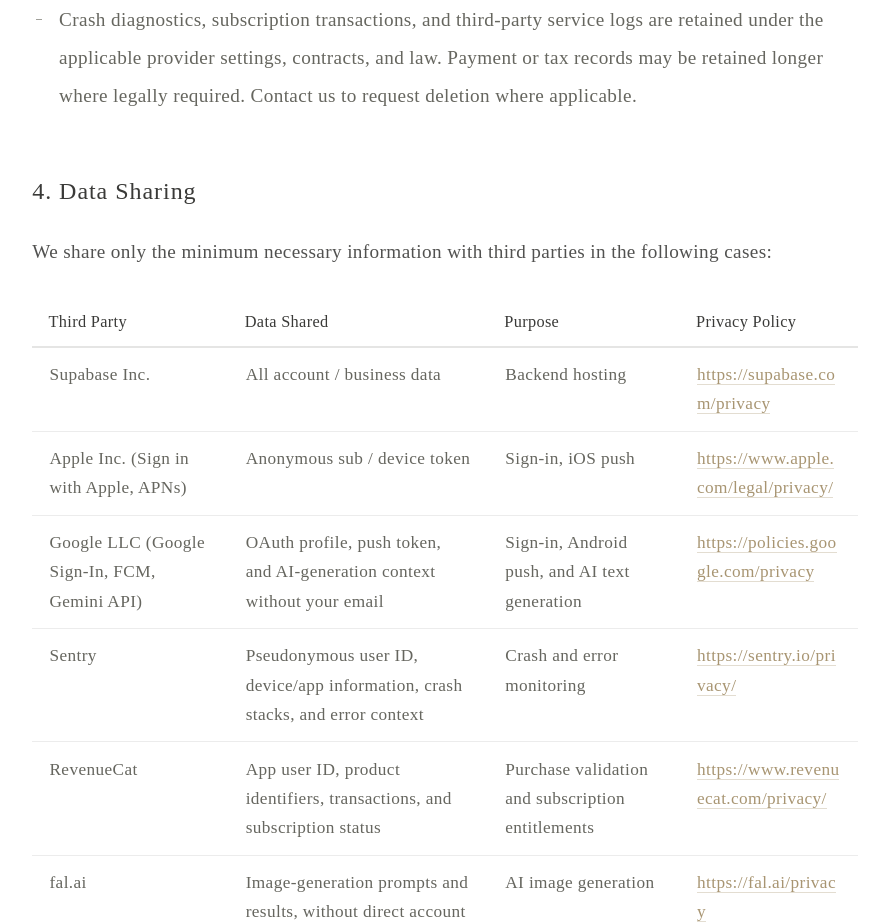
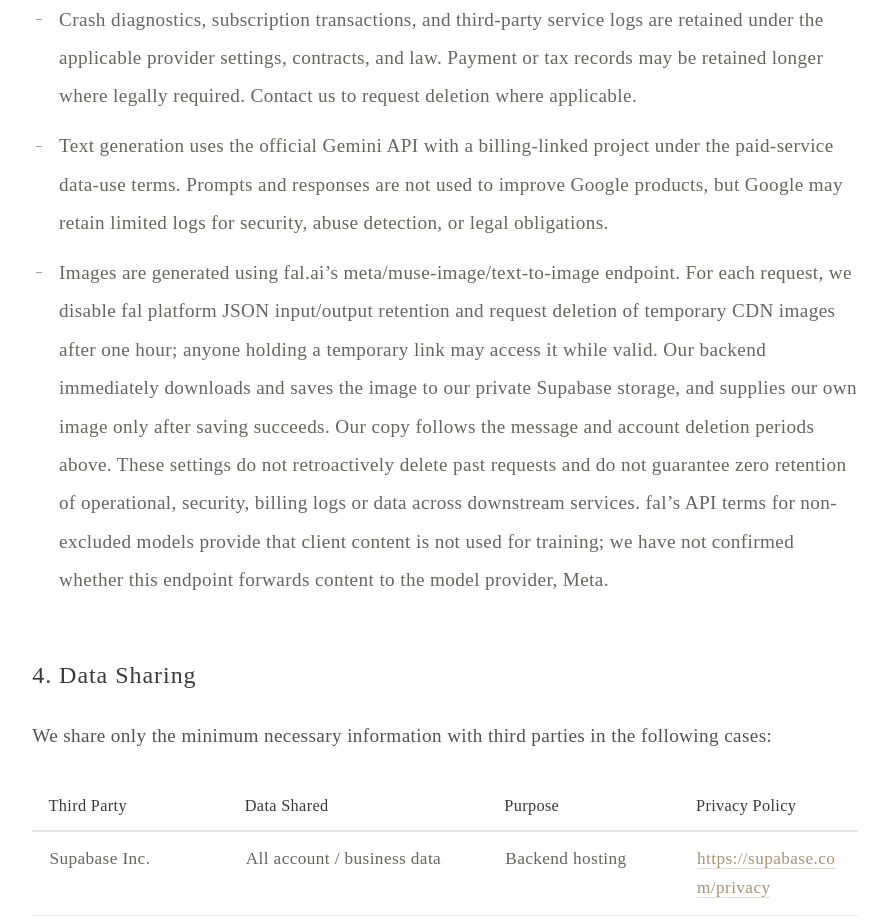
Before and after one commit to ArborM6/echo.arborm.co, a React (Vite) app: page /privacy in a window 1280 px wide. Shown: the part 4560-5484 px from the top of the page, without its empty margins (195-1084 px from the left). Built offline with nearby package versions, Linux system fonts and the light colour scheme; no server answers; a small style sheet from the web is missing; a web font is replaced by a local one.

Commit message:
docs: 说明 Gemini 与 fal 的实际保留设置

```diff
--- a/src/i18n/locales.ts
+++ b/src/i18n/locales.ts
@@ -159,6 +159,8 @@
   "privacy.s3_retention_delete": "账号删除在确认后最迟 7 天内完成；已使用、过期或替换的网页删除请求令牌最多保留 30 天用于安全审计，随后删除。",
   "privacy.s3_retention_reports": "AI 内容举报及内容快照在账号存续期间保留，以便审核、处理申诉和防止滥用；删除账号时一并删除，法律另有要求的除外。",
   "privacy.s3_retention_providers": "崩溃诊断、订阅交易和第三方服务日志按相应服务商的设置、合同及适用法律保留；支付或税务记录可能依法保留更长时间。您可联系我们请求适用范围内的删除。",
+  "privacy.s3_retention_gemini": "文本生成使用已关联结算账号的 Gemini 官方 API，适用付费服务的数据使用条款：提示与响应不用于改进 Google 产品，但 Google 仍可能为安全、滥用检测或法律义务有限保留日志。",
+  "privacy.s3_retention_fal": "图片生成使用 fal.ai 的 meta/muse-image/text-to-image。我们在每次请求中关闭 fal 平台的请求／响应 JSON 保留，并请求临时 CDN 图片在 1 小时后到期删除；临时链接有效期间可被持有链接者访问。后端立即下载并保存到我们的私有 Supabase 存储，保存成功后才向应用提供自有图片；该副本遵循上述消息与账号删除期限。设置不追溯删除历史请求，也不代表运营、安全、计费日志或所有下游服务零留存。fal 非排除模型适用 API 条款中不使用客户内容训练的约定；该端点是否向模型提供方 Meta 转发内容尚未确认。",
   'privacy.s4_title': '4. 信息共享',
   'privacy.s4_intro': '我们仅在以下情形与第三方共享必要信息：',
   'privacy.s4_table_header_party': '第三方',
@@ -482,6 +484,8 @@
   "privacy.s3_retention_delete": "帳號刪除在確認後最遲 7 天內完成；已使用、過期或替換的網頁刪除請求權杖最多保留 30 天用於安全稽核，之後刪除。",
   "privacy.s3_retention_reports": "AI 內容檢舉及內容快照在帳號存續期間保留，以便審核、處理申訴和防止濫用；刪除帳號時一併刪除，法律另有要求者除外。",
   "privacy.s3_retention_providers": "當機診斷、訂閱交易和第三方服務日誌按相應服務商的設定、合約及適用法律保留；付款或稅務記錄可能依法保留更長時間。您可聯絡我們請求適用範圍內的刪除。",
+  "privacy.s3_retention_gemini": "文字產生使用已關聯結算帳號的 Gemini 官方 API，適用付費服務的資料使用條款：提示與回應不會用於改進 Google 產品，但 Google 仍可能為安全、濫用偵測或法律義務有限保留日誌。",
+  "privacy.s3_retention_fal": "圖片產生使用 fal.ai 的 meta/muse-image/text-to-image。我們在每次請求中關閉 fal 平台的請求／回應 JSON 保留，並要求暫存 CDN 圖片在 1 小時後到期刪除；暫存連結有效期間可被持有連結者存取。後端立即下載並儲存到我們的私有 Supabase 儲存空間，儲存成功後才向應用提供自有圖片；該副本遵循上述訊息與帳號刪除期限。設定不追溯刪除歷史請求，也不代表營運、安全、計費日誌或所有下游服務零留存。fal 非排除模型適用 API 條款中不使用客戶內容訓練的約定；該端點是否向模型提供方 Meta 轉發內容尚未確認。",
   'privacy.s4_title': '4. 資訊共享',
   'privacy.s4_intro': '我們僅在以下情形與第三方共享必要資訊：',
   'privacy.s4_table_header_party': '第三方',
@@ -805,6 +809,8 @@
   "privacy.s3_retention_delete": "Account deletion is completed no later than 7 days after confirmation. Used, expired, or superseded web deletion-request tokens may be retained for up to 30 days for security auditing, then removed.",
   "privacy.s3_retention_reports": "AI-content reports and content snapshots are retained while the account exists to support review, appeals, and abuse prevention, and are removed with account deletion unless law requires otherwise.",
   "privacy.s3_retention_providers": "Crash diagnostics, subscription transactions, and third-party service logs are retained under the applicable provider settings, contracts, and law. Payment or tax records may be retained longer where legally required. Contact us to request deletion where applicable.",
+  "privacy.s3_retention_gemini": "Text generation uses the official Gemini API with a billing-linked project under the paid-service data-use terms. Prompts and responses are not used to improve Google products, but Google may retain limited logs for security, abuse detection, or legal obligations.",
+  "privacy.s3_retention_fal": "Images are generated using fal.ai’s meta/muse-image/text-to-image endpoint. For each request, we disable fal platform JSON input/output retention and request deletion of temporary CDN images after one hour; anyone holding a temporary link may access it while valid. Our backend immediately downloads and saves the image to our private Supabase storage, and supplies our own image only after saving succeeds. Our copy follows the message and account deletion periods above. These settings do not retroactively delete past requests and do not guarantee zero retention of operational, security, billing logs or data across downstream services. fal’s API terms for non-excluded models provide that client content is not used for training; we have not confirmed whether this endpoint forwards content to the model provider, Meta.",
   'privacy.s4_title': '4. Data Sharing',
   'privacy.s4_intro': 'We share only the minimum necessary information with third parties in the following cases:',
   'privacy.s4_table_header_party': 'Third Party',
--- a/src/pages/Privacy.tsx
+++ b/src/pages/Privacy.tsx
@@ -70,6 +70,8 @@
         <li>{t('privacy.s3_retention_delete')}</li>
         <li>{t('privacy.s3_retention_reports')}</li>
         <li>{t('privacy.s3_retention_providers')}</li>
+        <li>{t('privacy.s3_retention_gemini')}</li>
+        <li>{t('privacy.s3_retention_fal')}</li>
       </ul>
 
       <h2>{t('privacy.s4_title')}</h2>
```
